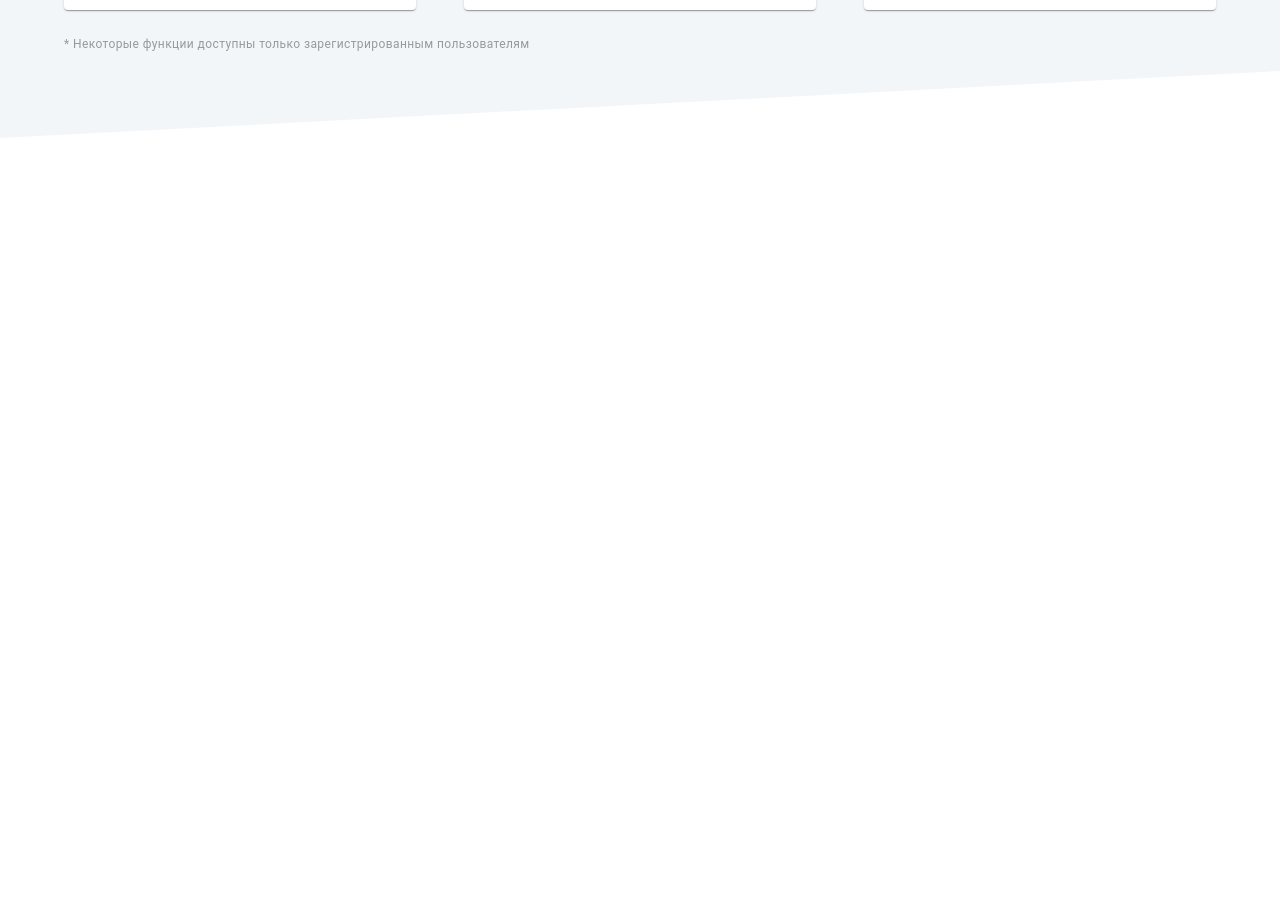
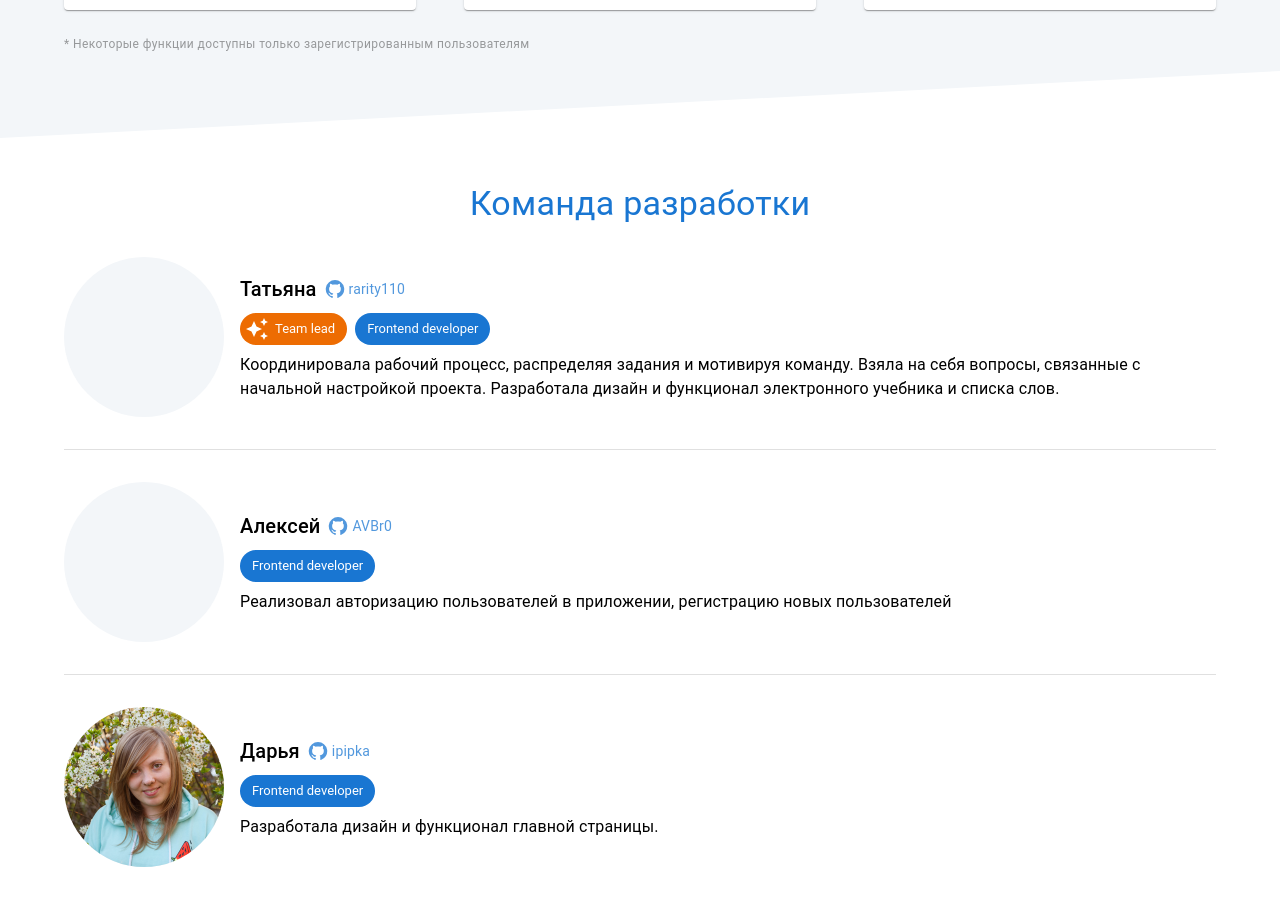
Before and after one commit to Rarity110/RSLang, a React (Create React App) app in the folder rslang/: page / in a window 1280 px wide. Shown: the part 1600-2506 px from the top of the page. Before the commit the page ends 1738 px from the top, so only its background shows below. Built offline with nearby package versions, Linux system fonts and the light colour scheme.

Commit message:
feat: main page - add section "About dev"

```diff
--- a/rslang/src/components/App/App.module.scss
+++ b/rslang/src/components/App/App.module.scss
@@ -2,6 +2,7 @@
   --spacing: 8px;
   --spacing-x2: 16px;
   --spacing-x3: 24px;
+  --spacing-x4: 32px;
 
   --color-paper: #ffffff;
   --color-paper-alt: #f3f6f9;
--- a/rslang/src/components/home/AboutApp/AboutApp.tsx
+++ b/rslang/src/components/home/AboutApp/AboutApp.tsx
@@ -5,7 +5,7 @@ import classes from './AboutApp.module.scss';
 
 const AboutApp = () => {
   return (
-    <Box className={classes.about} py={2}>
+    <Box className={classes.about} py={2} mb={8}>
       <Container>
         <Typography variant="h4" color="primary" className={classes.aboutTitle}>
           О приложении
--- /dev/null
+++ b/rslang/src/components/home/AboutDevTeam/AboutDevTeam.module.scss
@@ -0,0 +1,10 @@
+.aboutDev {
+  &Title:global.MuiTypography-root {
+    margin-bottom: var(--spacing-x2);
+    text-align: center;
+  }
+
+  &Divider:global.MuiDivider-root {
+    margin-top: var(--spacing-x4);
+  }
+}
--- /dev/null
+++ b/rslang/src/components/home/AboutDevTeam/AboutDevTeam.tsx
@@ -0,0 +1,50 @@
+import React from 'react';
+import { Box, Chip, Container, Divider, Typography } from '@mui/material';
+import AutoAwesomeIcon from '@mui/icons-material/AutoAwesome';
+import Developer from '../Developer/Developer';
+import classes from './AboutDevTeam.module.scss';
+import avatarDaria from '../../../assets/images/developer-daria.png';
+
+const AboutDevTeam = () => {
+  return (
+    <Box className={classes.aboutDev} py={6}>
+      <Container>
+        <Typography variant="h4" color="primary" className={classes.aboutDevTitle}>
+          Команда разработки
+        </Typography>
+
+        {/* TODO: Дописать вклад каждого из участников */}
+        <Developer
+          name="Татьяна"
+          githubName="rarity110"
+          description="Координировала рабочий процесс, распределяя задания и мотивируя команду. Взяла на себя вопросы, связанные с начальной настройкой проекта. Разработала дизайн и функционал электронного учебника и списка слов."
+          img=""
+          rolesNode={
+            <>
+              <Chip label="Team lead" color="warning" icon={<AutoAwesomeIcon />} />
+              <Chip label="Frontend developer" color="primary" />
+            </>
+          }
+        />
+        <Divider className={classes.aboutDevDivider} />
+        <Developer
+          name="Алексей"
+          githubName="AVBr0"
+          description="Реализовал авторизацию пользователей в приложении, регистрацию новых пользователей"
+          img=""
+          rolesNode={<Chip label="Frontend developer" color="primary" />}
+        />
+        <Divider className={classes.aboutDevDivider} />
+        <Developer
+          name="Дарья"
+          githubName="ipipka"
+          description="Разработала дизайн и функционал главной страницы."
+          img={avatarDaria}
+          rolesNode={<Chip label="Frontend developer" color="primary" />}
+        />
+      </Container>
+    </Box>
+  );
+};
+
+export default AboutDevTeam;
--- /dev/null
+++ b/rslang/src/components/home/Developer/Developer.module.scss
@@ -0,0 +1,80 @@
+.dev {
+  margin-top: var(--spacing-x4);
+  display: flex;
+  align-items: center;
+  gap: var(--spacing-x2);
+
+  &Avatar {
+    width: 160px;
+    height: 160px;
+    flex-shrink: 0;
+    background-color: var(--color-paper-alt);
+    border-radius: 50%;
+    overflow: hidden;
+
+    &Img {
+      max-width: 100%;
+    }
+  }
+
+  &Header {
+    display: flex;
+    align-items: center;
+    gap: var(--spacing);
+  }
+
+  &Body {
+    flex-grow: 1;
+  }
+
+  &Github {
+    display: inline-flex;
+    align-items: center;
+    gap: calc(var(--spacing) / 2);
+    opacity: 0.75;
+    transition: opacity 0.25s ease-in-out;
+
+    &:hover {
+      opacity: 1;
+    }
+  }
+
+  &Roles {
+    margin-bottom: var(--spacing);
+    display: flex;
+    flex-wrap: wrap;
+    gap: var(--spacing);
+
+    :global .MuiChip-root {
+      margin-top: var(--spacing);
+    }
+  }
+
+  &Text:global.MuiTypography-root {
+    margin-top: var(--spacing);
+  }
+}
+
+@media (max-width: 599px) {
+  .dev {
+    flex-direction: column;
+    gap: var(--spacing);
+
+    &Header {
+      flex-wrap: wrap;
+      justify-content: center;
+    }
+
+    &Body {
+      text-align: center;
+    }
+
+    &Roles {
+      justify-content: center;
+
+      :global .MuiChip-root {
+        min-width: 140px;
+      }
+    }
+  }
+}
--- /dev/null
+++ b/rslang/src/components/home/Developer/Developer.tsx
@@ -0,0 +1,40 @@
+import React from 'react';
+import { Box, Link, Typography } from '@mui/material';
+import GitHubIcon from '@mui/icons-material/GitHub';
+import classes from './Developer.module.scss';
+
+interface DeveloperProps {
+  name: string;
+  img: string;
+  githubName: string;
+  description: string;
+  rolesNode: React.ReactNode;
+}
+
+const Developer = ({ name, img, description, githubName, rolesNode }: DeveloperProps) => {
+  return (
+    <Box className={classes.dev}>
+      <Box className={classes.devAvatar}>
+        <img src={img} alt="" className={classes.devAvatarImg} />
+      </Box>
+      <Box className={classes.devBody}>
+        <Box className={classes.devHeader}>
+          <Typography variant="h6">{name}</Typography>
+          <Link
+            href={`https://github.com/${githubName}`}
+            typography="body2"
+            underline="hover"
+            className={classes.devGithub}
+            target="_blank">
+            <GitHubIcon fontSize="small" />
+            {githubName}
+          </Link>
+        </Box>
+        <Box className={classes.devRoles}>{rolesNode}</Box>
+        <Typography className={classes.devText}>{description}</Typography>
+      </Box>
+    </Box>
+  );
+};
+
+export default Developer;
--- a/rslang/src/pages/HomePage.tsx
+++ b/rslang/src/pages/HomePage.tsx
@@ -2,6 +2,7 @@ import React from 'react';
 import Header from '../components/Header/Header';
 import StartSection from '../components/home/StartSection/StartSection';
 import AboutApp from '../components/home/AboutApp/AboutApp';
+import AboutDevTeam from '../components/home/AboutDevTeam/AboutDevTeam';
 
 const HomePage = () => {
   return (
@@ -10,8 +11,7 @@ const HomePage = () => {
 
       <StartSection />
       <AboutApp />
-
-      {/*<AboutDevTeam />*/}
+      <AboutDevTeam />
       {/*<Footer />*/}
     </>
   );
```
Also changed, not shown: rslang/src/assets/images/developer-daria.png (added).
